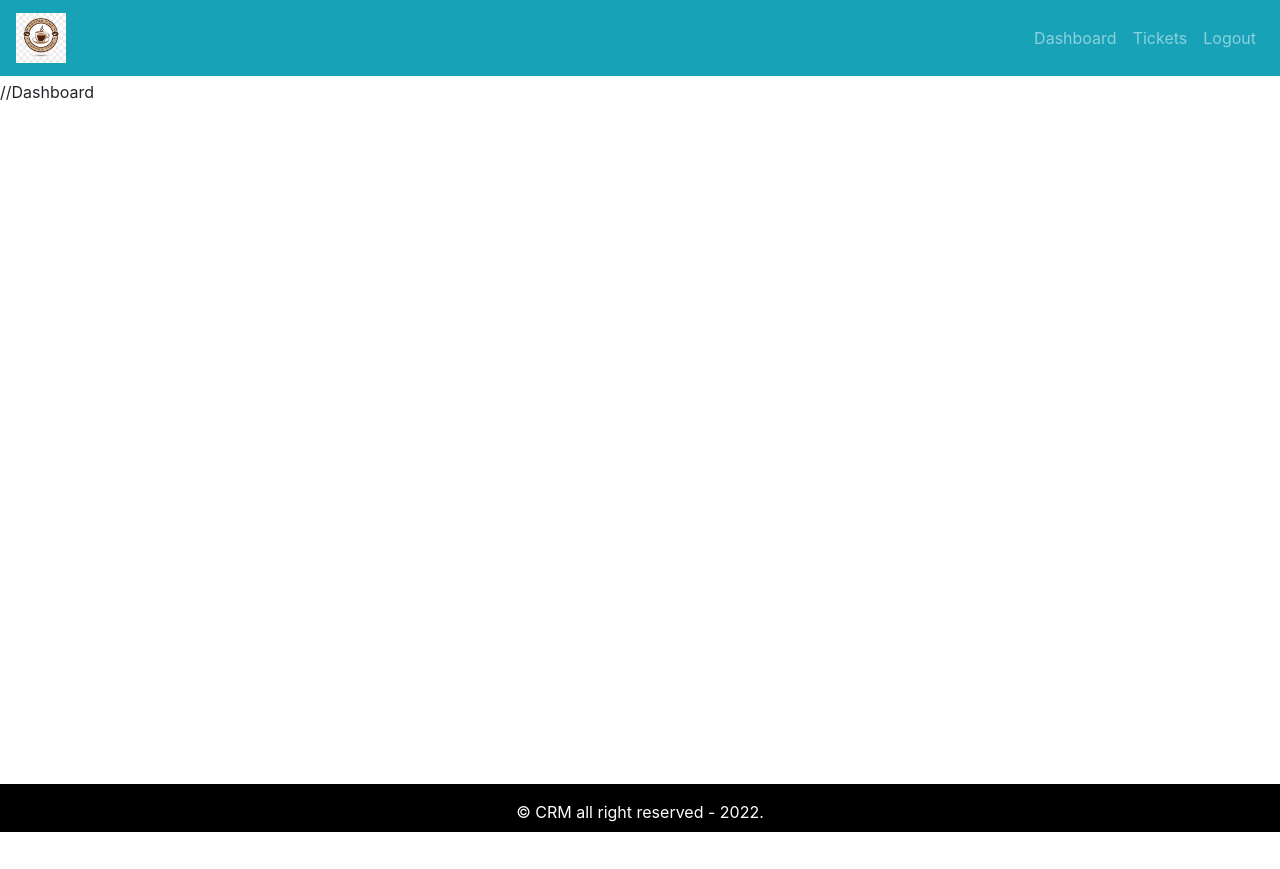
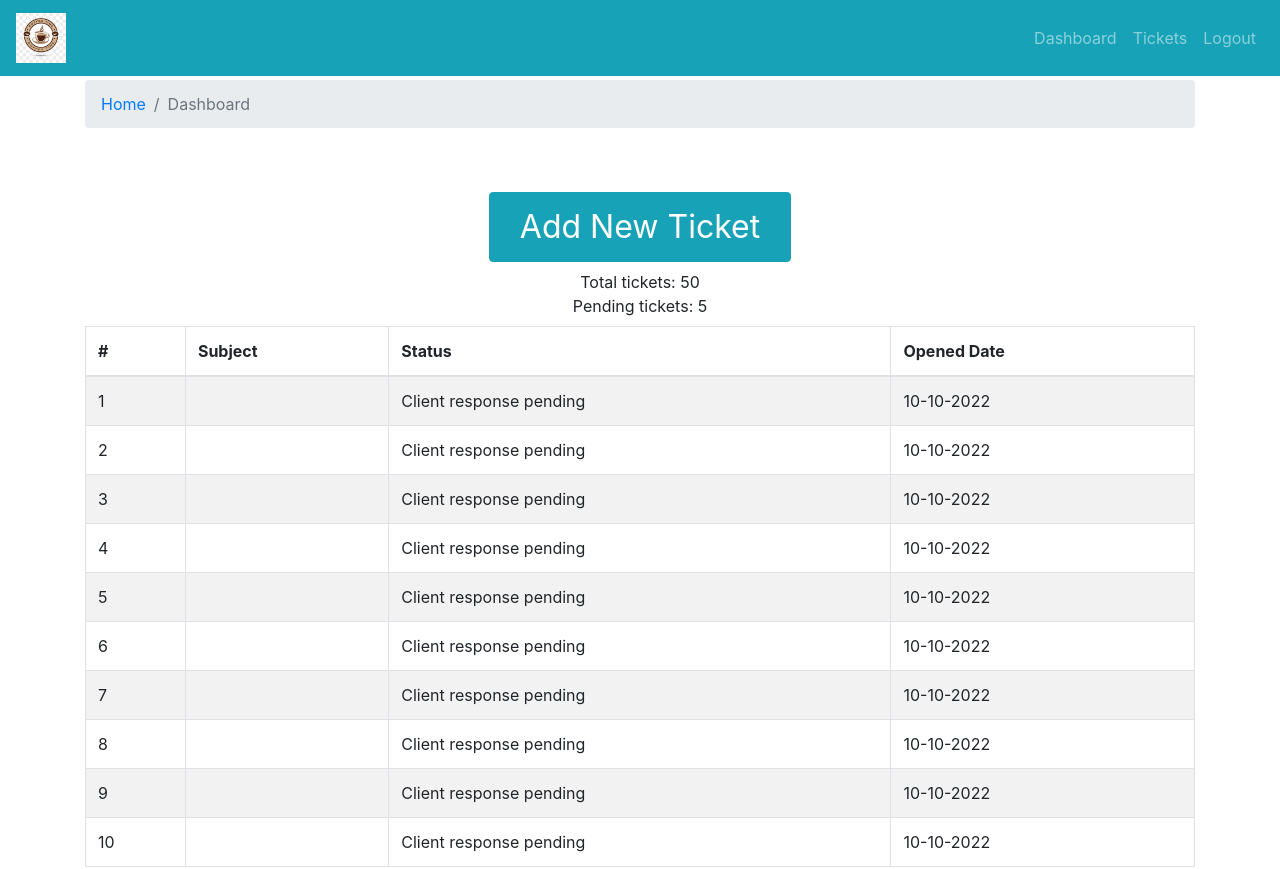
Before and after one commit to Mateuszi9/crm-frontend, a React (Create React App) app: page / in a window 1280 px wide. Shown: the top 869 px of the page. Before the commit the page ends 832 px from the top, so only its background shows below. Built offline with nearby package versions, Linux system fonts and the light colour scheme.

Commit message:
breadcrumb added

```diff
--- a/src/App.js
+++ b/src/App.js
@@ -1,5 +1,6 @@
 import './App.css';
 import { DefaultLayout } from './layout/DefaultLayout';
+import { Dashboard } from './pages/dashboard/Dashboard.page';
 
 import { Entry } from './pages/entry/Entry.page';
 
@@ -10,7 +11,7 @@
       {/*<Entry />*/}
 
       <DefaultLayout>
-        //Dashboard
+        <Dashboard/>
       </DefaultLayout>
     </div>
   );
--- /dev/null
+++ b/src/assets/data/dummy-tickets.json
@@ -0,0 +1,52 @@
+[
+    {
+        "id": 1,
+        "status": "Client response pending",
+        "addedAt": "10-10-2022"
+    },
+    {
+        "id": 2,
+        "status": "Client response pending",
+        "addedAt": "10-10-2022"
+    },
+    {
+        "id": 3,
+        "status": "Client response pending",
+        "addedAt": "10-10-2022"
+    },
+    {
+        "id": 4,
+        "status": "Client response pending",
+        "addedAt": "10-10-2022"
+    },
+    {
+        "id": 5,
+        "status": "Client response pending",
+        "addedAt": "10-10-2022"
+    },
+    {
+        "id": 6,
+        "status": "Client response pending",
+        "addedAt": "10-10-2022"
+    },
+    {
+        "id": 7,
+        "status": "Client response pending",
+        "addedAt": "10-10-2022"
+    },
+    {
+        "id": 8,
+        "status": "Client response pending",
+        "addedAt": "10-10-2022"
+    },
+    {
+        "id": 9,
+        "status": "Client response pending",
+        "addedAt": "10-10-2022"
+    },
+    {
+        "id": 10,
+        "status": "Client response pending",
+        "addedAt": "10-10-2022"
+    }
+]
--- /dev/null
+++ b/src/components/breadcrumb/Breadcrumb.comp.js
@@ -0,0 +1,11 @@
+import React from "react";
+import {Breadcrumb} from 'react-bootstrap';
+export const PageBreadcrumb = ({page}) => {
+    return (
+        <Breadcrumb>
+            <Breadcrumb.Item href="/">Home</Breadcrumb.Item>
+
+            <Breadcrumb.Item active>{page}</Breadcrumb.Item>
+        </Breadcrumb>
+    );
+};
--- /dev/null
+++ b/src/components/ticket-table/TicketTable.comp.js
@@ -0,0 +1,35 @@
+import React from "react";
+import {Table} from "react-bootstrap";
+
+export const TicketTable = ({tickets}) => {
+    return <Table striped bordered hover>
+        <thead>
+            <tr>
+                <th>#</th>
+                <th>Subject</th>
+                <th>Status</th>
+                <th>Opened Date</th>
+            </tr>
+        </thead>
+        <tbody>
+            {tickets.length ?
+            tickets.map(row=>(
+            <tr key={row.id}>
+                <td>{row.id}</td>
+                <td>{row.subject}</td>
+                <td>{row.status}</td>
+                <td>{row.addedAt}</td>
+            </tr>
+            )) :
+            <tr>
+                <td colSpan={4} className="text-center">
+                    No tickets too show{" "}
+                </td>
+
+            </tr>
+
+            }
+        </tbody>
+    </Table>
+
+}
--- a/src/layout/DefaultLayout.js
+++ b/src/layout/DefaultLayout.js
@@ -6,7 +6,7 @@
     return (
 
             <div className="default-layout">
-                <div className="header">
+                <div className="header mb-2">
                 <Header/>
                 </div>
 
--- /dev/null
+++ b/src/pages/dashboard/Dashboard.page.js
@@ -0,0 +1,41 @@
+import React from "react";
+import {Container, Row, Col, Button } from 'react-bootstrap';
+import { TicketTable } from "../../components/ticket-table/TicketTable.comp";
+
+import tickets from '../../assets/data/dummy-tickets.json';
+import {PageBreadcrumb} from '../../components/breadcrumb/Breadcrumb.comp';
+
+export const Dashboard = () => {
+    return (
+        <Container>
+            <Row>
+                <Col>
+                    <PageBreadcrumb page="Dashboard"/>
+                </Col>
+            </Row>
+           <Row>
+                <Col className="text-center mt-5 mb-2">
+                    <Button
+                        variant="info"
+                        style={{"font-size":"2rem", padding: "10px 30px"}}
+                    >
+                        Add New Ticket
+                    </Button>
+                </Col>
+            </Row>
+            <Row>
+                <Col className="text-center mb-2">
+                    <div>Total tickets: 50</div>
+                    <div>Pending tickets: 5</div>
+                </Col>
+            </Row>
+            <Row>
+                <Col className="recent-ticket">
+                    <TicketTable tickets={tickets}/>
+                </Col>
+            </Row>
+
+            <hr/>
+        </Container>
+    )
+}
```
